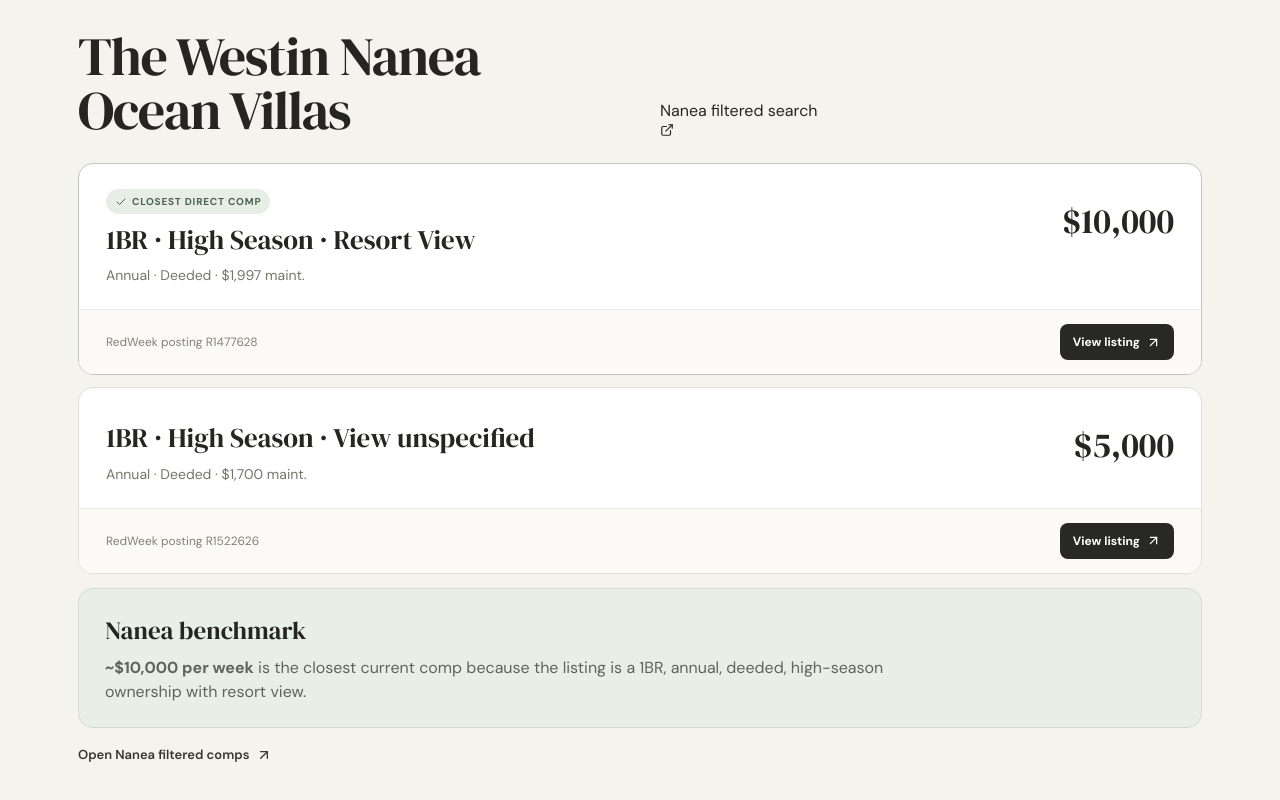
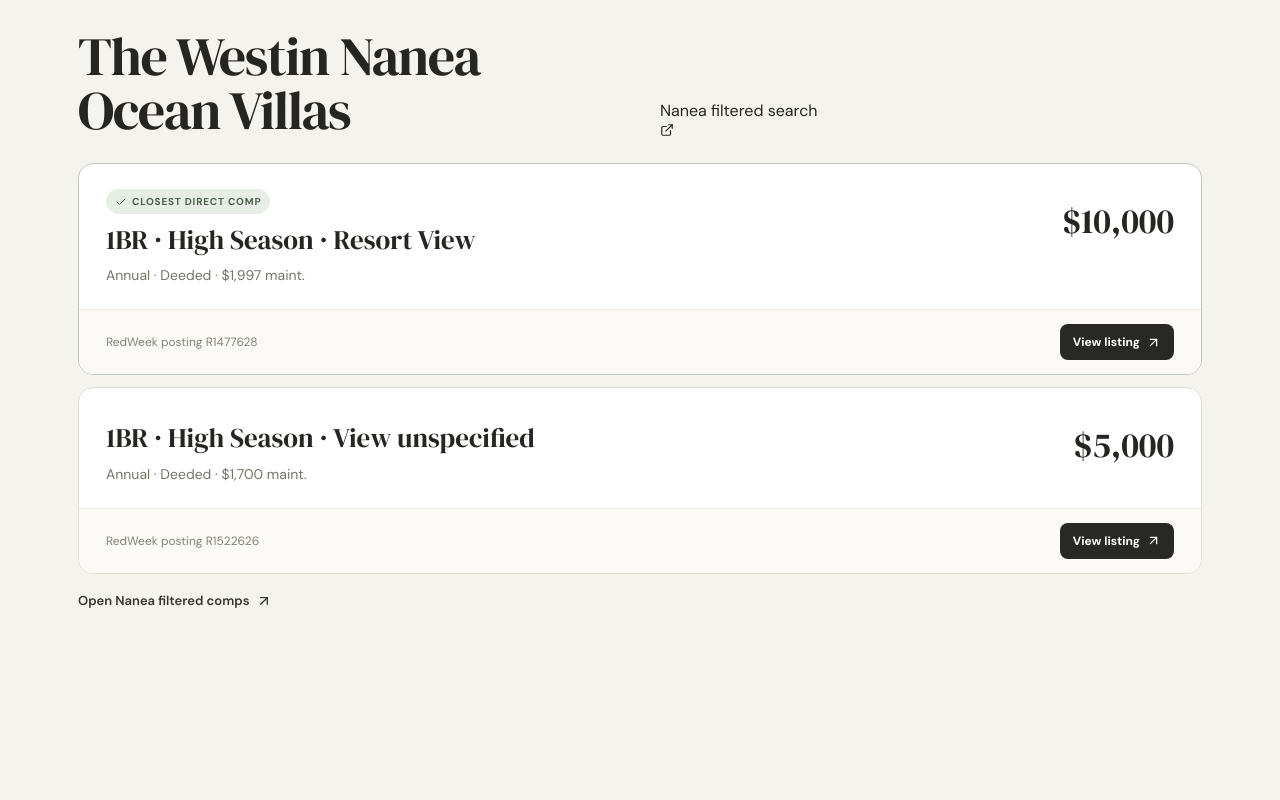
Before and after one commit to dougheindel/maui-resale, a React (Vite) app: page / in a window 1280 px wide. Shown: the part 1943-2743 px from the top of the page. After the commit the page ends 2645 px from the top, so only its background shows below. Built offline with nearby package versions, Linux system fonts and the light colour scheme.

Commit message:
Remove Nanea benchmark callout from main.jsx
Removed the Nanea benchmark callout section from the main component.

```diff
--- a/src/main.jsx
+++ b/src/main.jsx
@@ -301,16 +301,6 @@
                         ))}
                     </div>
 
-                    <div className="callout">
-                        <div className="callout-title">Nanea benchmark</div>
-
-                        <p>
-                            <strong>~$10,000 per week</strong> is the closest
-                            current comp because the listing is a 1BR, annual,
-                            deeded, high-season ownership with resort view.
-                        </p>
-                    </div>
-
                     <a
                         className="wide-link"
                         href={naneaSearch}
```
